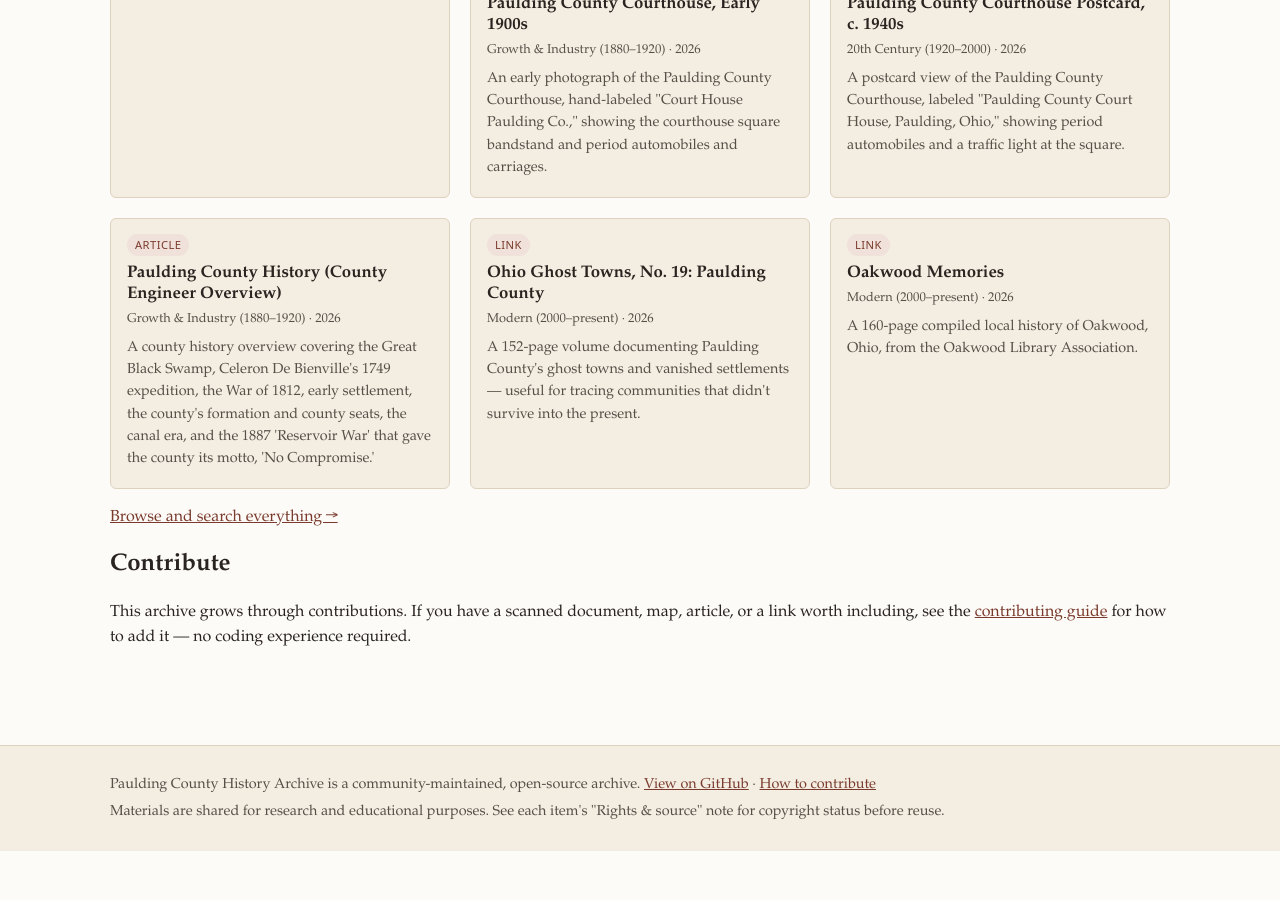
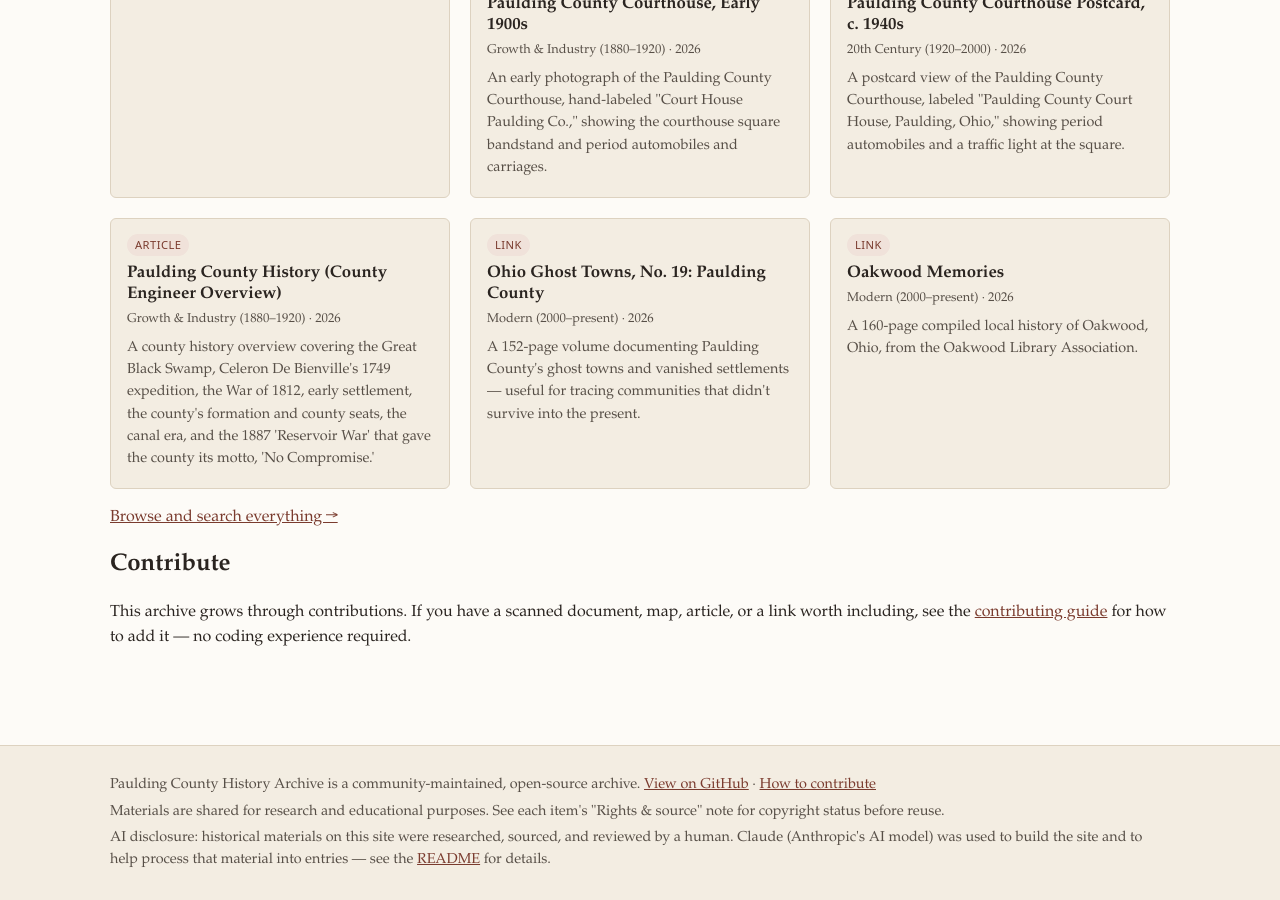
Before and after one commit to jofer215/Paulding, a Jekyll site: the page built from index.html, in a window 1280 px wide and 900 px high, scrolled down 865 px. Built offline with Jekyll 4.4.1, drawn with Linux system fonts in a browser that asks for light colours; before the commit the page ends 1716 px from its top, so only the background shows below that.

Commit message:
Add AI disclosure to README and site footer
Credits the human researcher for sourcing, collecting, and reviewing
every historical item, and describes Claude's actual role accurately
(site engineering plus transcription/drafting of entries from provided
source material) rather than understating it as code-only.

Co-Authored-By: Claude Sonnet 5 <noreply@anthropic.com>
Claude-Session: https://claude.ai/code/session_01HFiX5DwBj15tjgeMJKLPqW

```diff
--- a/_includes/footer.html
+++ b/_includes/footer.html
@@ -10,5 +10,12 @@
       Materials are shared for research and educational purposes. See each item's
       "Rights &amp; source" note for copyright status before reuse.
     </p>
+    <p class="fine-print">
+      AI disclosure: historical materials on this site were researched, sourced,
+      and reviewed by a human. Claude (Anthropic's AI model) was used to build
+      the site and to help process that material into entries — see the
+      <a href="https://github.com/{{ site.repository }}/blob/main/README.md#ai-disclosure" target="_blank" rel="noopener">README</a>
+      for details.
+    </p>
   </div>
 </footer>
```
Also changed, not shown: README.md.
